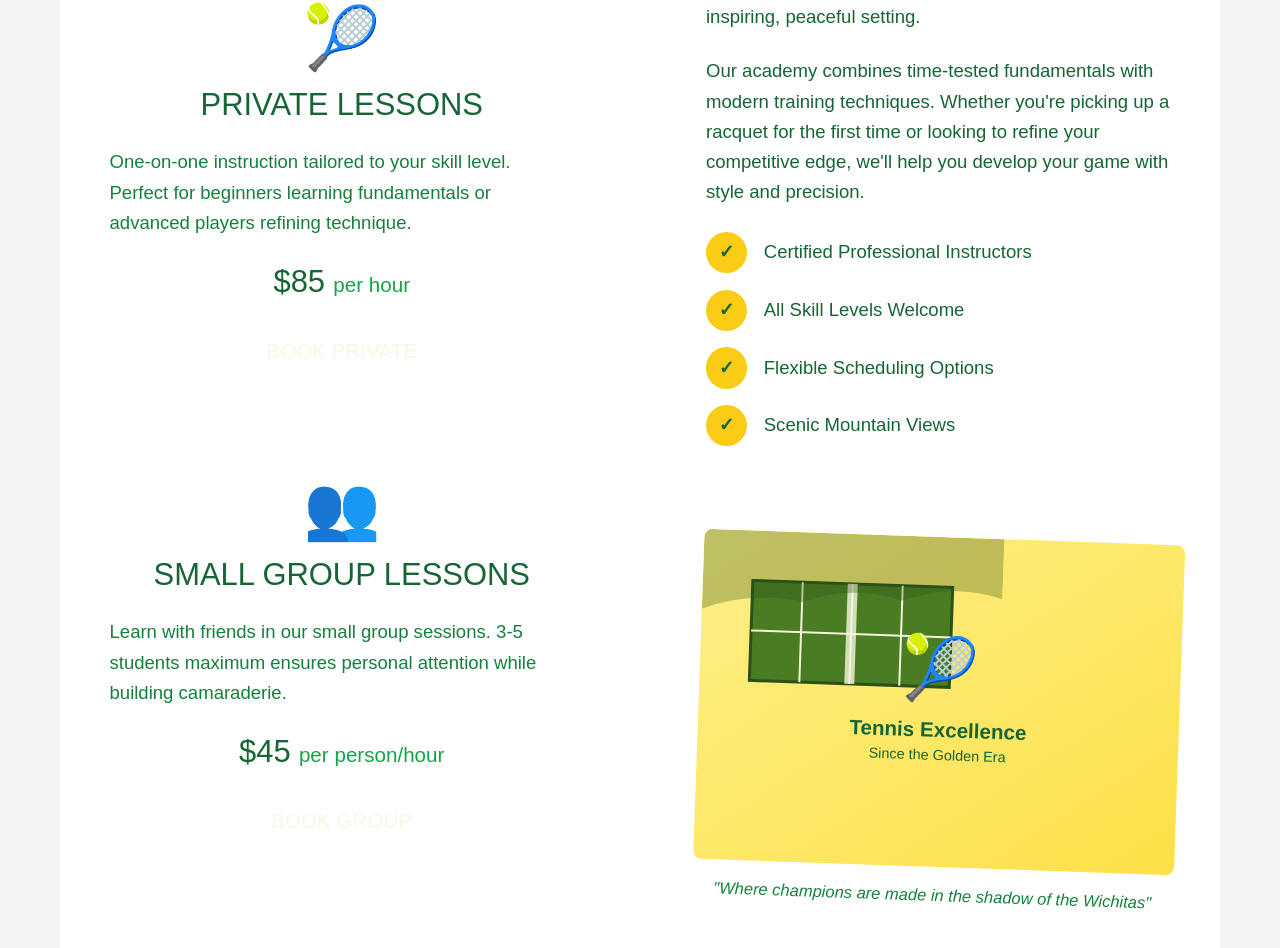
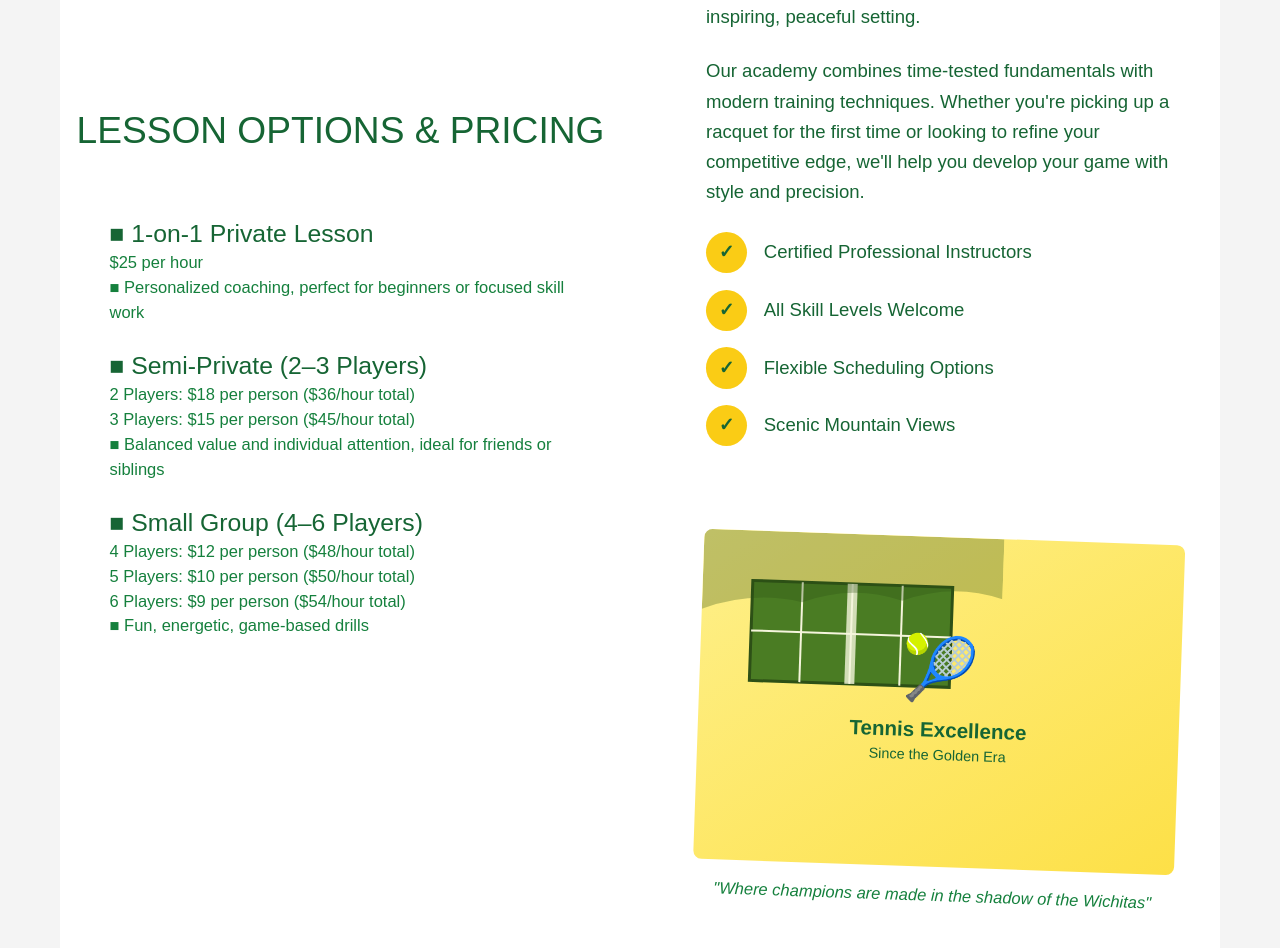
Before and after one commit to tonyt71-tech/lta, a React (Vite) app in the folder project/: page / in a window 1280 px wide. Shown: the part 1720-2668 px from the top of the page. Built offline with nearby package versions, Linux system fonts and the light colour scheme.

Commit message:
pricing update

```diff
--- a/project/src/components/About.tsx
+++ b/project/src/components/About.tsx
@@ -17,58 +17,42 @@ const About = () => {
           </div>
 
           <div className="grid lg:grid-cols-2 gap-16 items-center">
-            {/* Content */}
+            {/* Lesson Options & Pricing */}
             <div className="space-y-8">
               <h3 className="vintage-subheading text-4xl text-green-800 mb-6">
                 LESSON OPTIONS & PRICING
               </h3>
 
-              {/* Private Lessons */}
-              <div className="vintage-card rounded-lg p-8 transition-all duration-300">
-                <div className="text-center mb-6">
-                  <div className="text-6xl mb-4">🎾</div>
-                  <h4 className="vintage-subheading text-3xl text-green-800 mb-4">
-                    PRIVATE LESSONS
-                  </h4>
+              <div className="vintage-card rounded-lg p-8 transition-all duration-300 space-y-6">
+                {/* 1-on-1 Private Lesson */}
+                <div>
+                  <p className="vintage-subheading text-2xl text-green-800">■ 1-on-1 Private Lesson</p>
+                  <p className="vintage-body text-green-700">$25 per hour</p>
+                  <p className="vintage-body text-green-700">
+                    ■ Personalized coaching, perfect for beginners or focused skill work
+                  </p>
                 </div>
 
-                <p className="vintage-body text-lg text-green-700 mb-6 leading-relaxed">
-                  One-on-one instruction tailored to your skill level. Perfect for beginners
-                  learning fundamentals or advanced players refining technique.
-                </p>
-
-                <div className="text-center mb-6">
-                  <span className="vintage-subheading text-3xl text-green-800">$85</span>
-                  <span className="vintage-body text-green-600 ml-2 text-xl">per hour</span>
+                {/* Semi-Private */}
+                <div>
+                  <p className="vintage-subheading text-2xl text-green-800">■ Semi-Private (2–3 Players)</p>
+                  <p className="vintage-body text-green-700">2 Players: $18 per person ($36/hour total)</p>
+                  <p className="vintage-body text-green-700">3 Players: $15 per person ($45/hour total)</p>
+                  <p className="vintage-body text-green-700">
+                    ■ Balanced value and individual attention, ideal for friends or siblings
+                  </p>
                 </div>
 
-                <button className="retro-button-secondary w-full py-3 text-xl">
-                  BOOK PRIVATE
-                </button>
-              </div>
-
-              {/* Small Group Lessons */}
-              <div className="vintage-card rounded-lg p-8 transition-all duration-300">
-                <div className="text-center mb-6">
-                  <div className="text-6xl mb-4">👥</div>
-                  <h4 className="vintage-subheading text-3xl text-green-800 mb-4">
-                    SMALL GROUP LESSONS
-                  </h4>
+                {/* Small Group */}
+                <div>
+                  <p className="vintage-subheading text-2xl text-green-800">■ Small Group (4–6 Players)</p>
+                  <p className="vintage-body text-green-700">4 Players: $12 per person ($48/hour total)</p>
+                  <p className="vintage-body text-green-700">5 Players: $10 per person ($50/hour total)</p>
+                  <p className="vintage-body text-green-700">6 Players: $9 per person ($54/hour total)</p>
+                  <p className="vintage-body text-green-700">
+                    ■ Fun, energetic, game-based drills
+                  </p>
                 </div>
-
-                <p className="vintage-body text-lg text-green-700 mb-6 leading-relaxed">
-                  Learn with friends in our small group sessions. 3-5 students maximum
-                  ensures personal attention while building camaraderie.
-                </p>
-
-                <div className="text-center mb-6">
-                  <span className="vintage-subheading text-3xl text-green-800">$45</span>
-                  <span className="vintage-body text-green-600 ml-2 text-xl">per person/hour</span>
-                </div>
-
-                <button className="retro-button-secondary w-full py-3 text-xl">
-                  BOOK GROUP
-                </button>
               </div>
             </div>
 
--- a/project/src/components/Header.tsx
+++ b/project/src/components/Header.tsx
@@ -26,7 +26,7 @@ export default function Header() {
                 className="text-yellow-100 text-xl"
                 style={{ fontFamily: "Crimson Text, serif" }}
               >
-                Lawton Tennis Academy TEST
+                Lawton Tennis Academy
               </span>
             </div>
 
--- a/project/src/components/Pricing.tsx
+++ /dev/null
@@ -1,65 +0,0 @@
-import React from "react";
-
-export default function Pricing() {
-  return (
-    <section id="pricing" className="px-4 md:px-6">
-      <div className="page-wrap py-12 md:py-16">
-        <h2 className="hd-2 mb-8">Lessons &amp; Pricing</h2>
-
-        <div className="grid grid-cols-1 md:grid-cols-3 gap-6">
-          {/* 1-on-1 Private */}
-          <div className="rounded-2xl border border-white/15 bg-white/5 p-6 shadow-sm">
-            <h3 className="hd-3 mb-2">1-on-1 Private Lesson</h3>
-            <p className="body mb-4">
-              Personalized coaching, perfect for beginners or focused skill work.
-            </p>
-            <p className="hd-3" style={{ color: "var(--brand-accent)" }}>
-              $25 per hour
-            </p>
-          </div>
-
-          {/* 2–3 Players */}
-          <div className="rounded-2xl border border-white/15 bg-white/5 p-6 shadow-sm">
-            <h3 className="hd-3 mb-2">Semi-Private (2–3 Players)</h3>
-            <ul className="body space-y-2 mb-4">
-              <li>
-                2 Players: <strong>$18</strong> per person (
-                <strong>$36/hour</strong> total)
-              </li>
-              <li>
-                3 Players: <strong>$15</strong> per person (
-                <strong>$45/hour</strong> total)
-              </li>
-            </ul>
-            <p className="body">
-              Balanced value and individual attention, ideal for friends or siblings.
-            </p>
-          </div>
-
-          {/* 4–6 Players */}
-          <div className="rounded-2xl border border-white/15 bg-white/5 p-6 shadow-sm">
-            <h3 className="hd-3 mb-2">Small Group (4–6 Players)</h3>
-            <ul className="body space-y-2">
-              <li>
-                4 Players: <strong>$12</strong> per person (
-                <strong>$48/hour</strong> total)
-              </li>
-              <li>
-                5 Players: <strong>$10</strong> per person (
-                <strong>$50/hour</strong> total)
-              </li>
-              <li>
-                6 Players: <strong>$9</strong> per person (
-                <strong>$54/hour</strong> total)
-              </li>
-            </ul>
-          </div>
-        </div>
-
-        <div className="mt-8">
-          <a href="#contact" className="btn-primary">Schedule a Lesson</a>
-        </div>
-      </div>
-    </section>
-  );
-}
```
